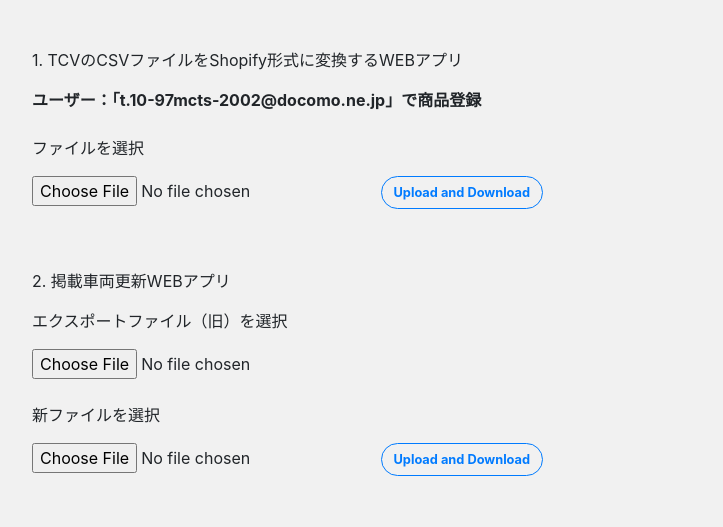
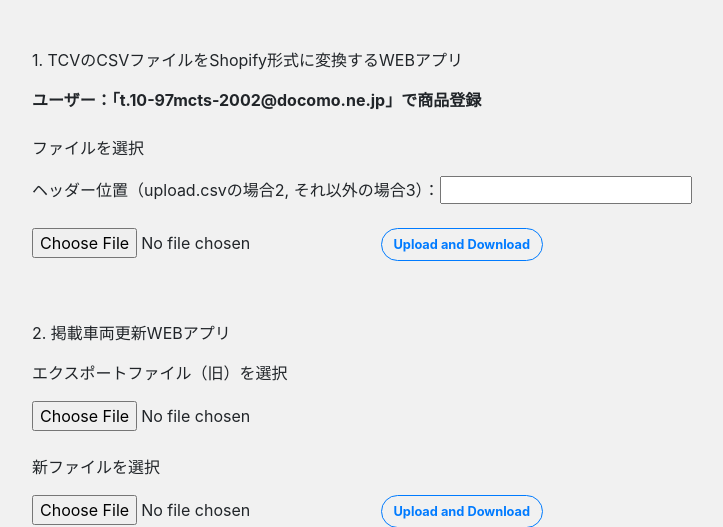
Before and after one commit to MachinoTensei/ichiro-apps, a Django app: page /csvconverter/csvupload/ in a window 1280 px wide. Shown: the part 56-583 px from the top of the page, without its empty margins (53-776 px from the left). Run offline with Django 3.2, Linux system fonts and the light colour scheme; a user stored in the database is signed in; some libraries are stand-ins or nearby versions.

Commit message:
20211227

```diff
--- a/csvconverter/forms.py
+++ b/csvconverter/forms.py
@@ -13,6 +13,8 @@
     testfile = forms.FileField(
         #validators=[csv_check],
     )
+    header_line = forms.CharField(
+    )
 
 
 #更新作業用フォーム
--- a/csvconverter/templates/csvconverter/csvupload.html
+++ b/csvconverter/templates/csvconverter/csvupload.html
@@ -7,6 +7,7 @@
     <form method="POST" class="form" enctype="multipart/form-data">
         {% csrf_token %}
         <p><b>ユーザー：「{{ user.get_username }}」で商品登録</b><br><br>ファイルを選択</p>
+        ヘッダー位置（upload.csvの場合2, それ以外の場合3）：{{ form.header_line }}<br><br>
         {{ form.testfile }}{{ form.title }}
         <button type="submit" class="save btn btn-outline-primary">Upload and Download</button>
     </form>
--- a/csvconverter/views.py
+++ b/csvconverter/views.py
@@ -11,7 +11,8 @@
     if request.method == 'POST':
         upload = UploadForm(request.POST, request.FILES)
         if upload.is_valid():
-            data = pd.read_csv(request.FILES['testfile'], encoding="shift-jis", delimiter=',', header=3)
+            header_line = int(upload.cleaned_data.get('header_line'))
+            data = pd.read_csv(request.FILES['testfile'], encoding="shift-jis", delimiter=',', header=header_line)
             df = process_file(data)
             df['Metafield: SellerUserName [single_line_text_field]'] = request.user.company #最後の列に1列カラムを追加して、どのユーザーか（会社名）を記入
             response = to_csv(df)
```
Also changed, not shown: db.sqlite3.
